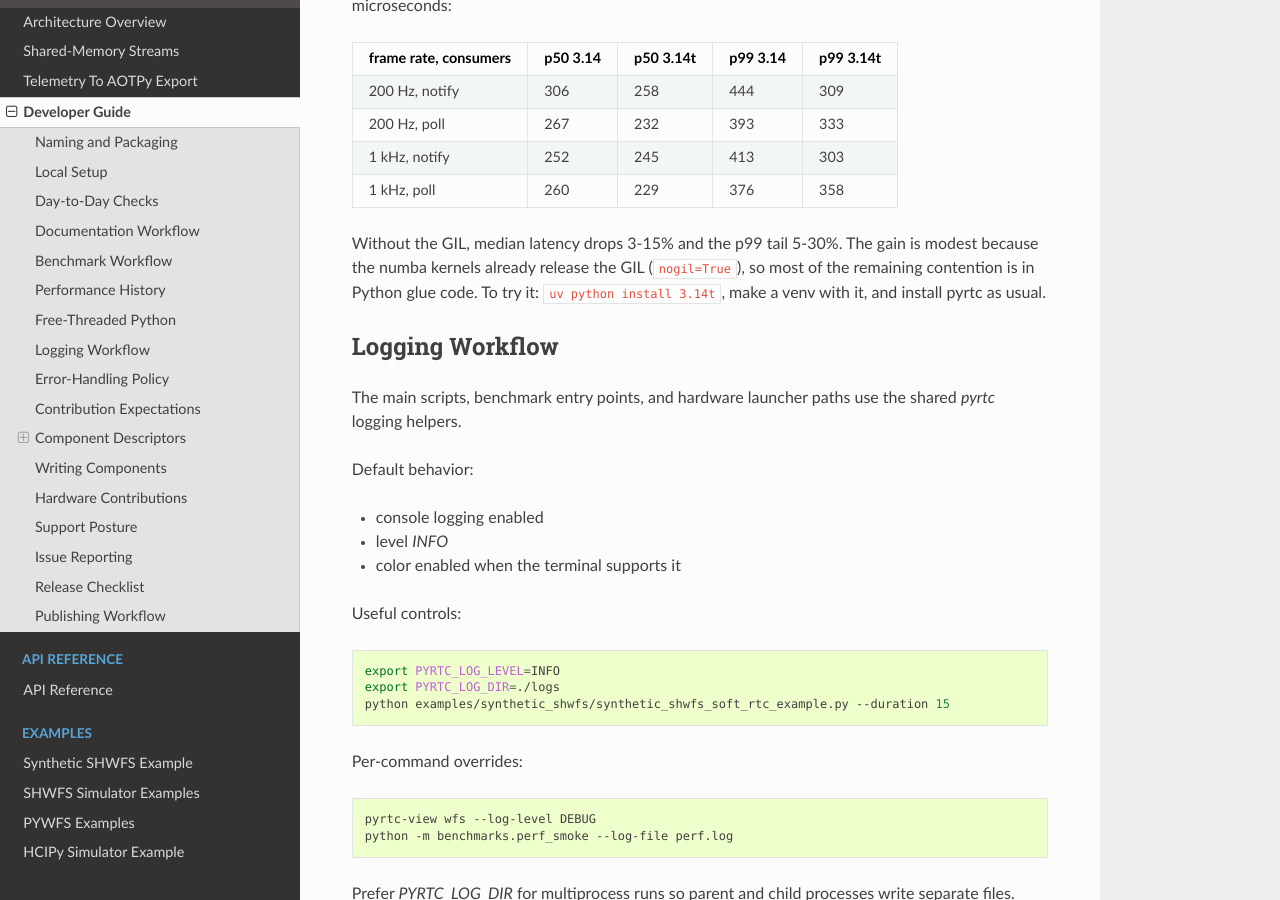
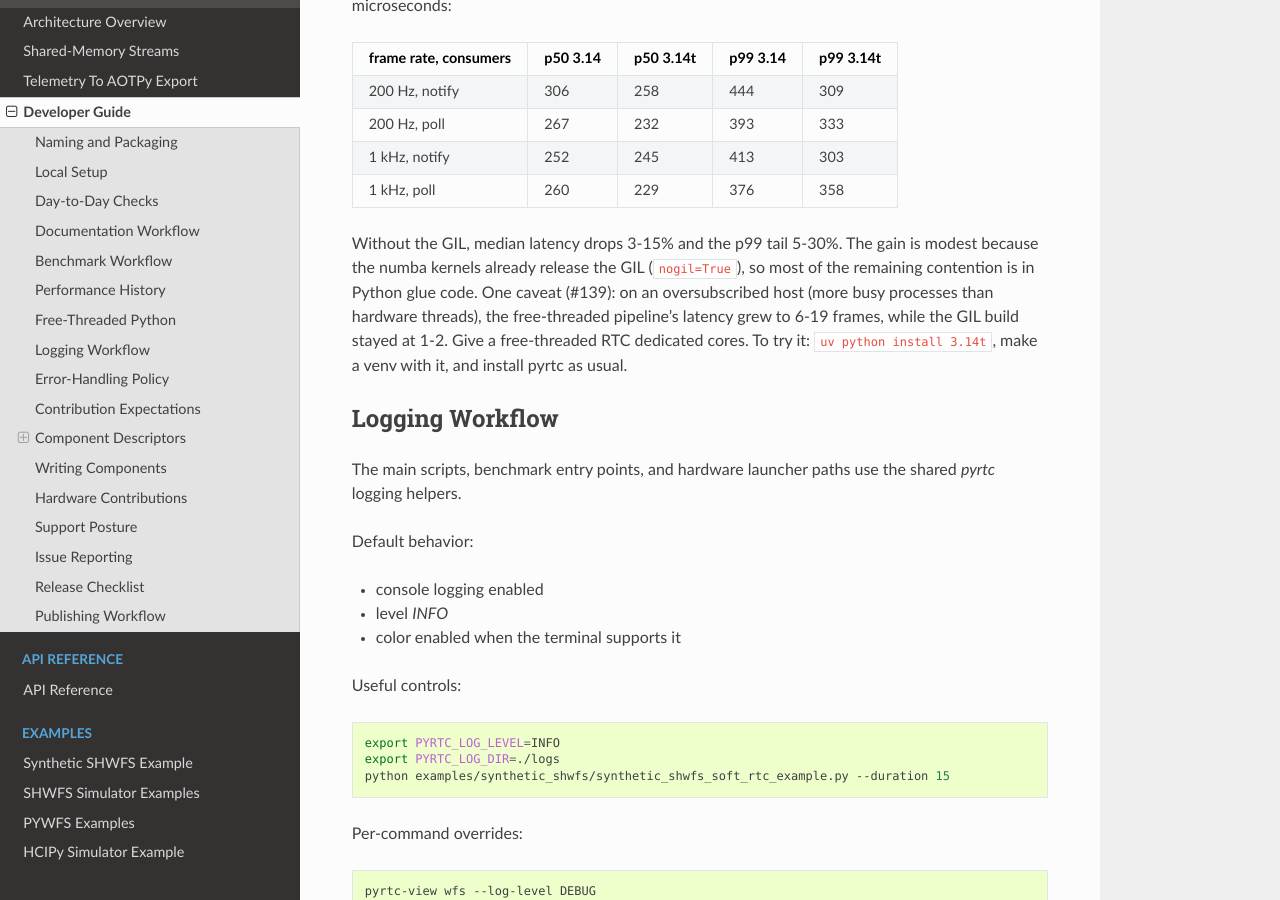
Before and after one commit to jacotay7/pyRTC, a Sphinx documentation site: the page built from docs/source/guides/developers_guide.rst, in a window 1280 px wide and 900 px high, scrolled down 3216 px. Built offline with Sphinx 7.4.7 and the Read the Docs theme 3.1.0, drawn with Linux system fonts in a browser that asks for light colours.

```diff
--- a/docs/source/guides/developers_guide.rst
+++ b/docs/source/guides/developers_guide.rst
@@ -191,7 +191,10 @@ SHWFS soft-RTC system, 1000 samples, median of two interleaved runs, 8-core
 
 Without the GIL, median latency drops 3-15% and the p99 tail 5-30%. The gain
 is modest because the numba kernels already release the GIL (``nogil=True``),
-so most of the remaining contention is in Python glue code. To try it:
+so most of the remaining contention is in Python glue code. One caveat
+(#139): on an oversubscribed host (more busy processes than hardware threads),
+the free-threaded pipeline's latency grew to 6-19 frames, while the GIL build
+stayed at 1-2. Give a free-threaded RTC dedicated cores. To try it:
 ``uv python install 3.14t``, make a venv with it, and install pyrtc as usual.
 
 Logging Workflow
```
Also changed, not shown: 1 other file.
